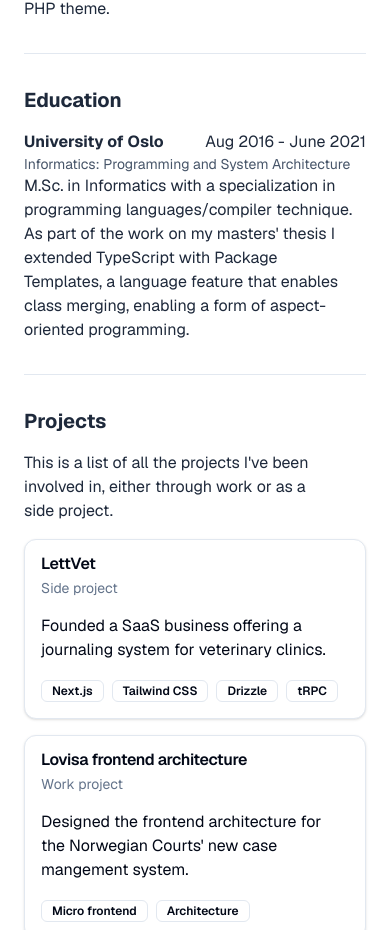
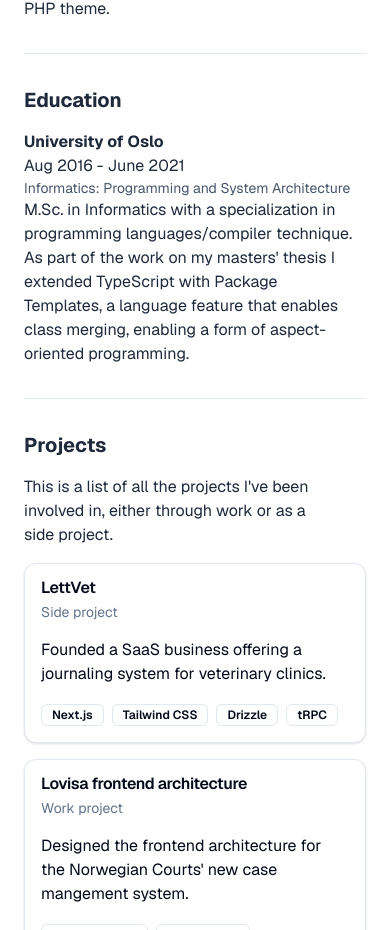
Before and after one commit to petter/cv, a Next.js app: page / in a window 390 px wide. Shown: the part 1396-2326 px from the top of the page. Built offline with nearby package versions, Linux system fonts and the light colour scheme.

Commit message:
make education section more responsive

```diff
--- a/app/education.tsx
+++ b/app/education.tsx
@@ -7,7 +7,7 @@
       <ul className="flex flex-col gap-4">
         {RESUME_DATA.education.map((edu, i) => (
           <li key={i} className="flex flex-col">
-            <div className="flex items-center justify-between">
+            <div className="flex flex-col sm:flex-row sm:items-center sm:justify-between">
               <h3 className="font-bold">{edu.school}</h3>
               <p className="text-pretty">
                 {edu.from} - {edu.to || "Present"}
```
